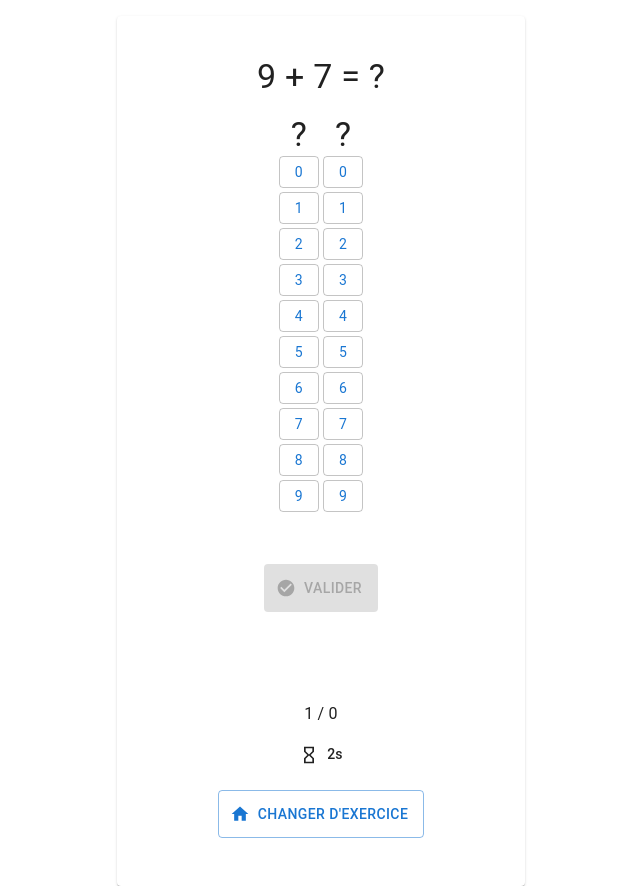
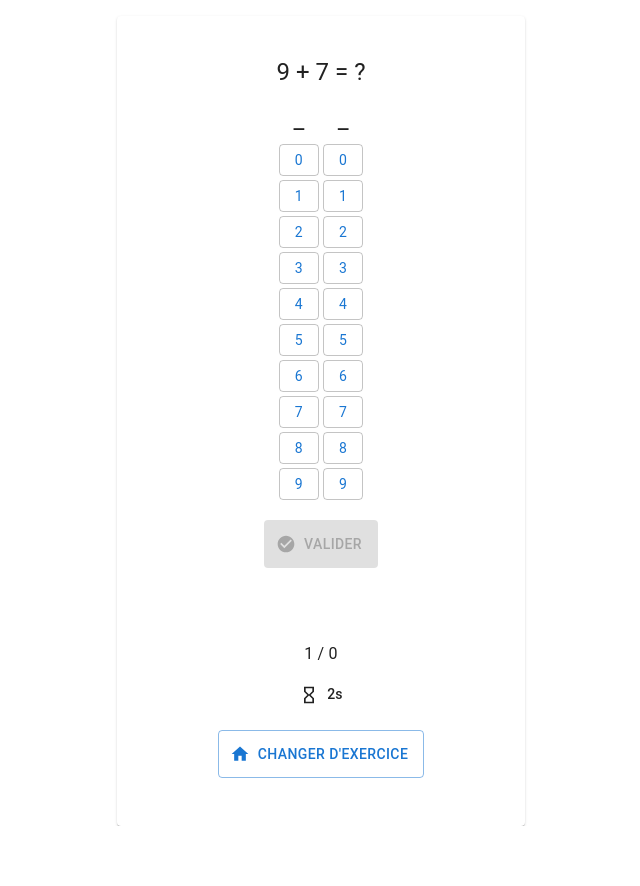
Before and after one commit to maelcornil/classe, a React (Vite) app in the folder classe-app/: page /exercice in a window 1280 px wide. Both pictures are taken after a click on the button "DÉMARRER". Shown: the whole page, without its empty margins (319-959 px from the left). After the commit the page ends 826 px from the top, so only its background shows below. Built offline with nearby package versions, Linux system fonts and the light colour scheme.

Commit message:
Change numeric keypad

```diff
--- a/classe-app/src/Exercises.tsx
+++ b/classe-app/src/Exercises.tsx
@@ -285,19 +285,19 @@ export default function Exercises(): JSX.Element {
             {started && !seriesFinished && exercise && (
                 <>
                   {params.line === 1 ? (
-                      <Typography translate="no" variant="h4" gutterBottom>
+                      <Typography translate="no" variant="h5" gutterBottom>
                         {exercise.a} {operatorSymbol}{" "}
                         {params.hole === 1
-                            ? userDigits.join("") || "?"
+                            ? "?"
                             : exercise.b}{" "}
                         = {params.hole === 1 ? exercise.b : "?"}
                       </Typography>
                   ) : (
                       <Box display="inline-block" textAlign="right" mb={2}>
-                        <Typography variant="h4" translate="no">
+                        <Typography variant="h5" translate="no">
                           {exercise.a}
                         </Typography>
-                        <Typography variant="h4" translate="no">
+                        <Typography variant="h5" translate="no">
                           {operatorSymbol} {exercise.b}
                         </Typography>
                         <Box
@@ -307,7 +307,7 @@ export default function Exercises(): JSX.Element {
                               my: 1,
                             }}
                         />
-                        <Typography variant="h4" translate="no">
+                        <Typography variant="h5" translate="no">
                           {userDigits.join("") || <span>&nbsp;</span>}
                         </Typography>
                       </Box>
@@ -319,8 +319,8 @@ export default function Exercises(): JSX.Element {
                         .split("")
                         .map((_, idx) => (
                             <Box key={idx} display="flex" flexDirection="column" alignItems="center" gap={0}>
-                              <Typography variant="h4">
-                                {userDigits[idx] !== null ? userDigits[idx] : "?"}
+                              <Typography variant="h5" mb={1}>
+                                {userDigits[idx] !== null ? userDigits[idx] : "_"}
                               </Typography>
                               <NumericKeypad
                                   onNumberClick={(num) =>
@@ -355,10 +355,10 @@ export default function Exercises(): JSX.Element {
 
                   <Grid
                       container
-                      spacing={2}
+                      spacing={0}
                       justifyContent="center"
                       alignItems="center"
-                      mt={2}
+                      mt={0}
                   >
                     {validated === null ? (
                         <Grid item>
@@ -388,7 +388,7 @@ export default function Exercises(): JSX.Element {
                   </Grid>
 
                   <Box
-                      mt={3}
+                      mt={1}
                       display="flex"
                       justifyContent="center"
                       gap={2}
```
